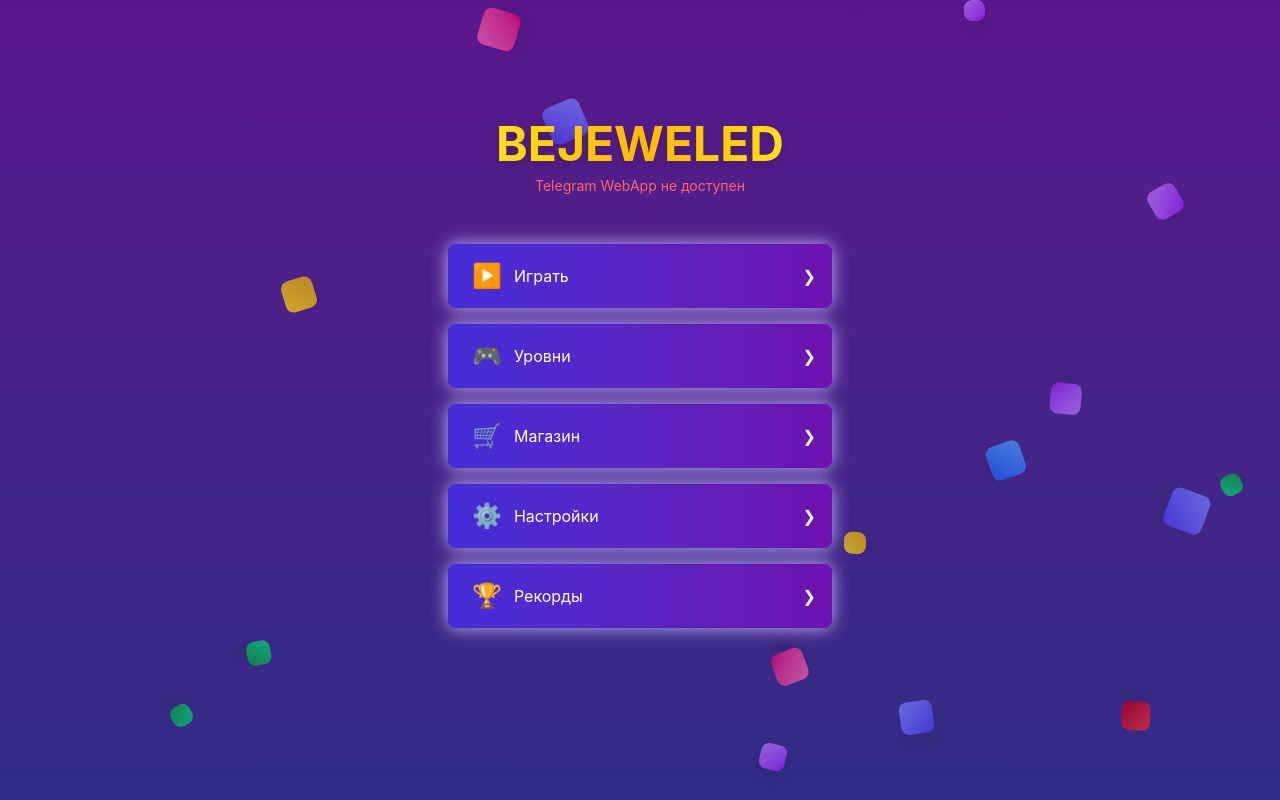
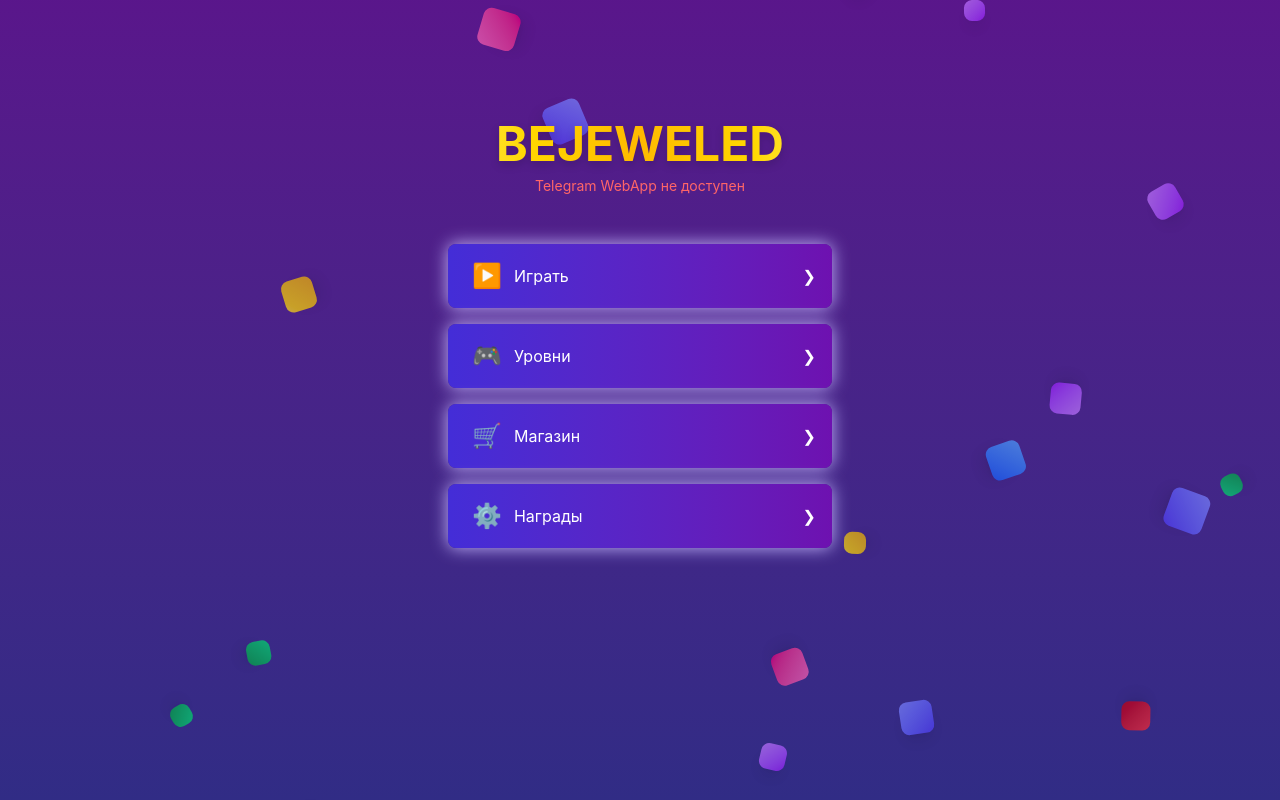
Before and after one commit to des1derxxx/ts-bej-front, a Next.js app: page /menu in a window 1280 px wide. Built offline with nearby package versions, Linux system fonts and the light colour scheme.

Commit message:
Update index.tsx

```diff
--- a/pages/menu/index.tsx
+++ b/pages/menu/index.tsx
@@ -121,8 +121,8 @@
     { id: "play", label: "Играть", icon: "▶️", path: "/game" },
     { id: "levels", label: "Уровни", icon: "🎮", path: "/levels" },
     { id: "shop", label: "Магазин", icon: "🛒", path: "/shop" },
-    { id: "settings", label: "Настройки", icon: "⚙️", path: "/settings" },
-    { id: "leaderboard", label: "Рекорды", icon: "🏆" },
+    { id: "awards", label: "Награды", icon: "⚙️", path: "/awards" },
+    //{ id: "leaderboard", label: "Рекорды", icon: "🏆" },
   ];
 
   // Эффект мерцания для кнопок
```
